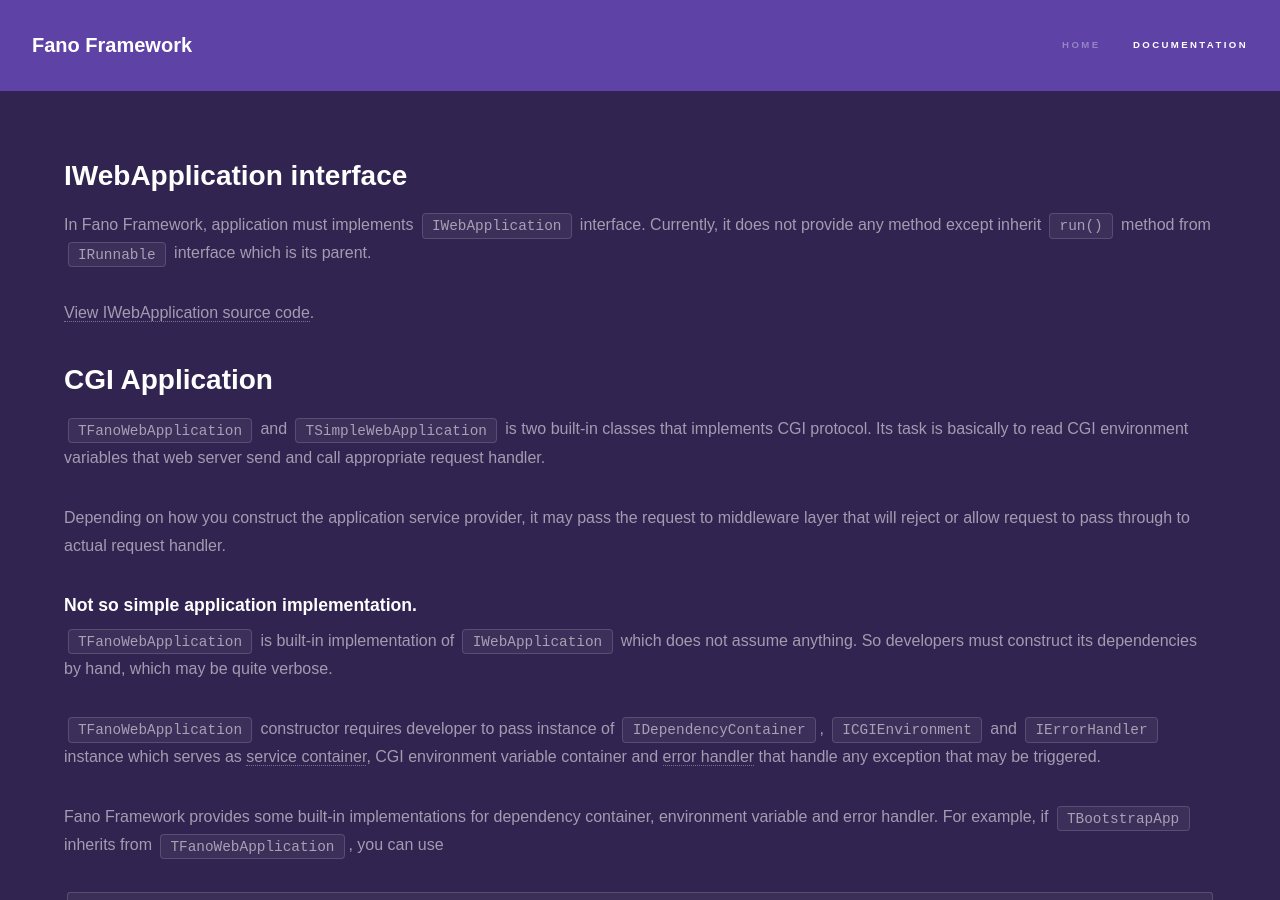
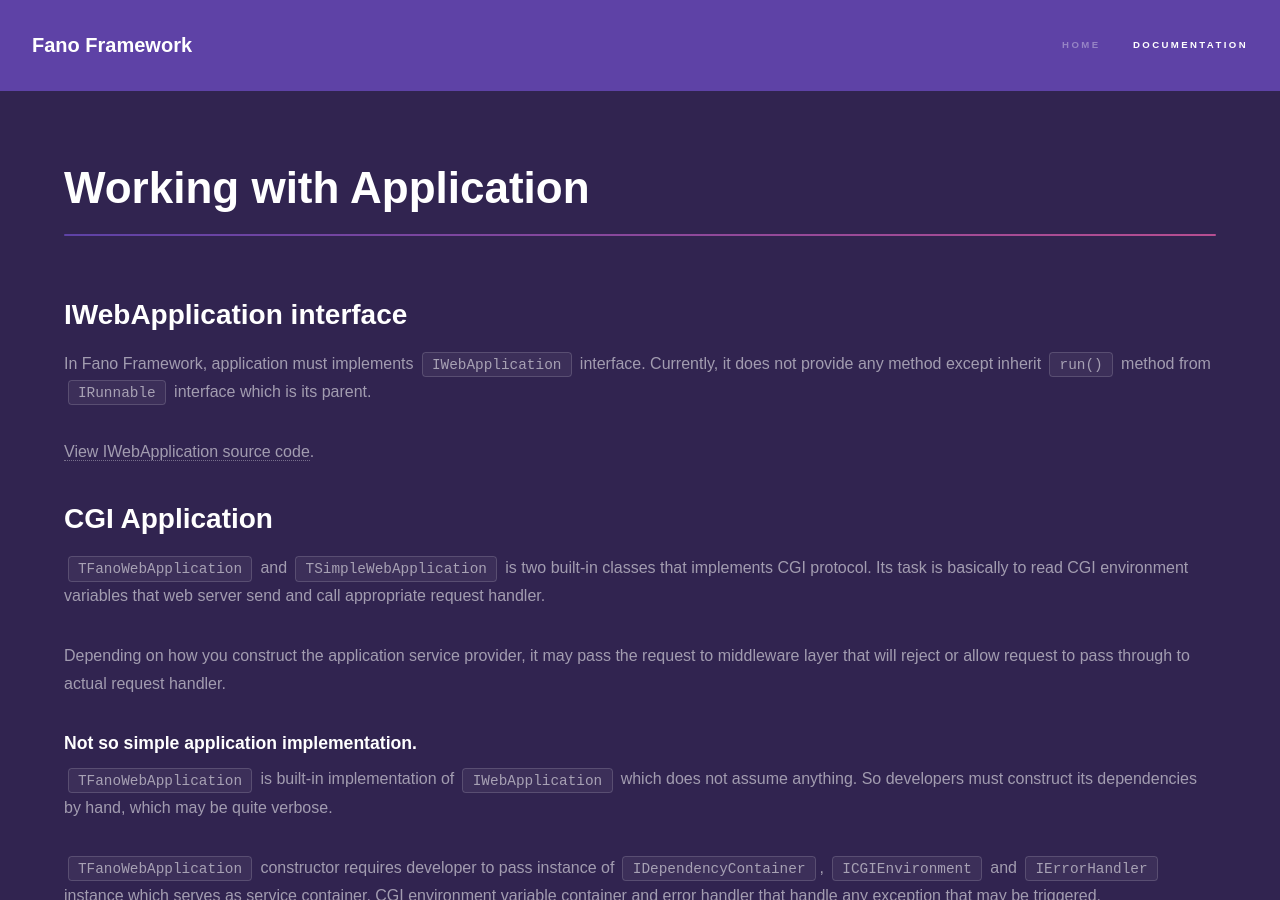
Before and after one commit to fanoframework/fanoframework.github.io, a Jekyll site: the page built from working-with-application/index.md, in a window 1280 px wide and 900 px high. Built offline with Jekyll 4.4.1, drawn with Linux system fonts in a browser that asks for light colours; our own code applies the rules of GitHub Pages for plain Markdown files.

Commit message:
add title to working with application content

```diff
--- a/working-with-application/index.md
+++ b/working-with-application/index.md
@@ -2,6 +2,7 @@
 title: Working with Application
 description: Tutorial on how to work with Fano Framework application class.
 ---
+<h1 class="major">Working with Application</h1>
 
 ## IWebApplication interface
 
```
